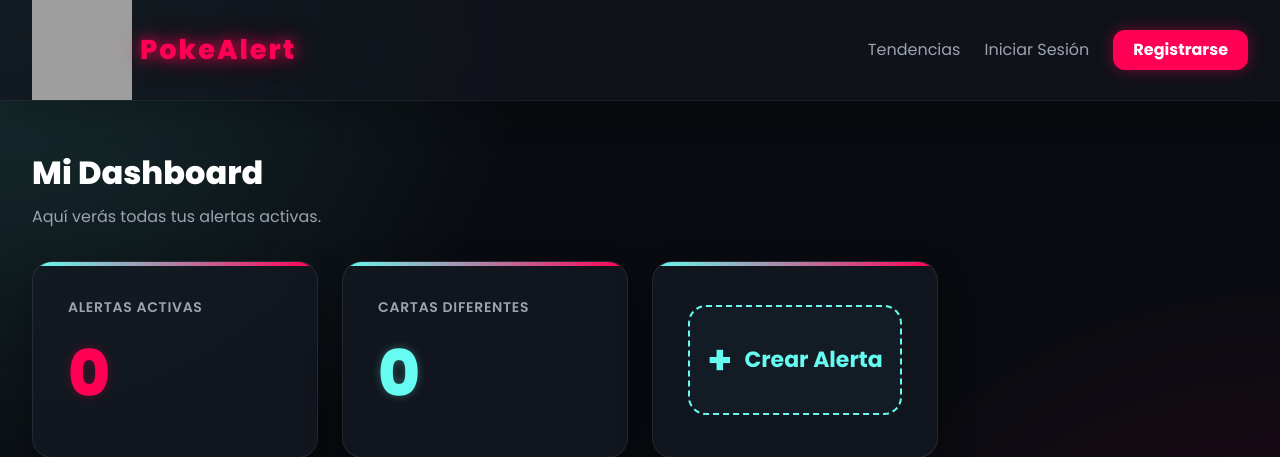
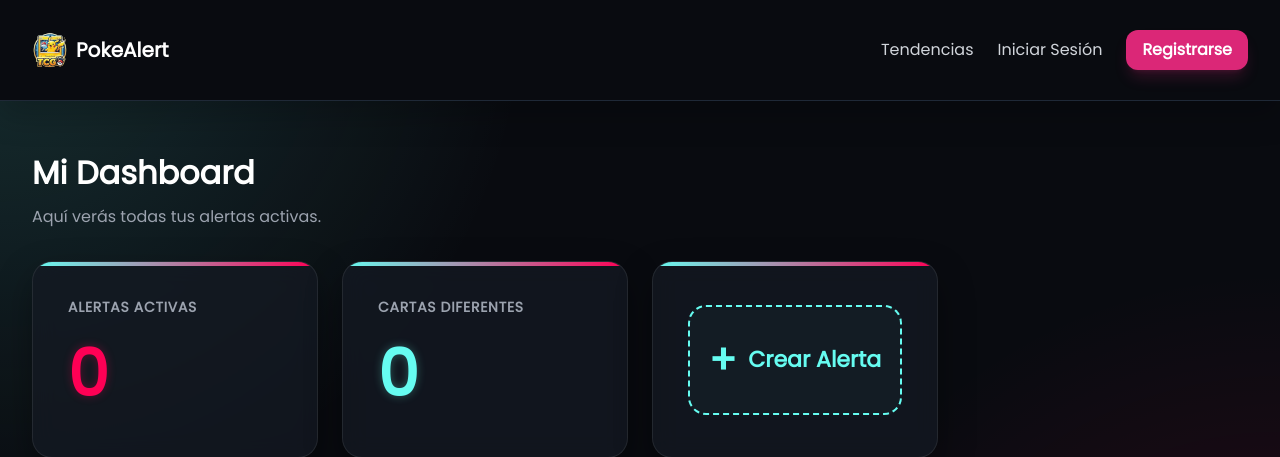
Before and after one commit to Dangelcrack/pokealert, a Django app: template templates/dashboard.html in a window 1280 px wide. Shown: the top 457 px of the page. Run offline with Django 4.2, Linux system fonts and the light colour scheme; the template is opened without the code that fills it, so the values that code supplies are empty; style sheets or scripts are compiled from the project's sources; some libraries are stand-ins or nearby versions; grey boxes are pictures that could not be loaded.

Commit message:
style: reparar inyeccion de Tailwind y diseño de navbar

```diff
--- a/static/css/style.css
+++ b/static/css/style.css
@@ -1,4 +1,4 @@
-@import url('https://fonts.googleapis.com/css2?family=Poppins:wght@300;400;500;600;700;800&display=swap');
+@import url('https://fonts.googleapis.com/css2?family=Poppins:wght=300;400;500;600;700;800&display=swap');
 
 @tailwind base;
 @tailwind components;
--- a/templates/base.html
+++ b/templates/base.html
@@ -22,33 +22,31 @@
 <body class="poke-body">
 
     <!-- Navbar -->
-    <nav class="poke-navbar">
+    <nav class="poke-navbar bg-[#090b10] border-b border-gray-800 text-white">
         <div class="max-w-7xl mx-auto px-4 sm:px-6 lg:px-8">
             <div class="flex justify-between items-center h-16">
-                <!-- Logo -->
                 <div class="flex items-center">
-                    <a href="{% url 'home' %}" class="poke-logo flex items-center gap-2">
-                        <img src="{% static 'logo.png' %}" alt="PokeAlert" class="w-8 h-8 sm:w-9 sm:h-9" width="36" height="36" decoding="async">
+                    <a href="{% url 'home' %}" class="flex items-center gap-2 font-bold text-xl hover:text-pink-500 transition-colors text-white no-underline">
+                        <img src="{% static 'logo.webp' %}" alt="PokeAlert Logo" class="w-8 h-8 sm:w-9 sm:h-9" width="36" height="36" decoding="async">
                         <span>PokeAlert</span>
                     </a>
                 </div>
 
-                <!-- Menu derecha -->
                 <div class="flex items-center gap-6">
-                    <a href="{% url 'market_trends' %}" class="nav-link">
+                    <a href="{% url 'market_trends' %}" class="text-gray-300 hover:text-white font-medium no-underline transition-colors">
                         Tendencias
                     </a>
                     {% if user.is_authenticated %}
-                        <a href="{% url 'dashboard' %}" class="nav-link">
+                        <a href="{% url 'dashboard' %}" class="text-gray-300 hover:text-white font-medium no-underline transition-colors">
                             Mi Dashboard
                         </a>
-                        <a href="{% url 'search' %}" class="nav-link">
+                        <a href="{% url 'search' %}" class="text-gray-300 hover:text-white font-medium no-underline transition-colors">
                             Buscar Cartas
                         </a>
 
-                        <div class="nav-user-zone">
-                            <a href="{% url 'profile' %}" class="profile-link group">
-                                <div class="avatar-container">
+                        <div class="flex items-center gap-3">
+                            <a href="{% url 'profile' %}" class="flex items-center gap-2 text-white no-underline group">
+                                <div class="w-8 h-8 rounded-full overflow-hidden bg-gray-700 border border-gray-600">
                                     {% if request.session.pokemon_avatar == 'charizard' %}
                                         <img src="https://wsrv.nl/?url=raw.githubusercontent.com/PokeAPI/sprites/master/sprites/pokemon/other/official-artwork/6.png&w=64&output=webp&q=80" alt="Charizard" width="32" height="32" loading="lazy" decoding="async">
                                     {% elif request.session.pokemon_avatar == 'gengar' %}
@@ -61,18 +59,18 @@
                                         <img src="https://wsrv.nl/?url=raw.githubusercontent.com/PokeAPI/sprites/master/sprites/pokemon/other/official-artwork/25.png&w=64&output=webp&q=80" alt="Pikachu" width="32" height="32" loading="lazy" decoding="async">
                                     {% endif %}
                                 </div>
-                                <span class="hidden sm:inline">{{ user.username }}</span>
+                                <span class="hidden sm:inline text-gray-200 group-hover:text-white">{{ user.username }}</span>
                             </a>
                             <span class="text-gray-600">|</span>
-                            <a href="{% url 'logout' %}" class="btn-logout">
+                            <a href="{% url 'logout' %}" class="text-sm bg-red-950/40 hover:bg-red-900/60 text-red-400 px-3 py-1.5 rounded-lg font-medium transition-colors no-underline">
                                 Salir
                             </a>
                         </div>
                     {% else %}
-                        <a href="{% url 'login' %}" class="nav-link">
+                        <a href="{% url 'login' %}" class="text-gray-300 hover:text-white font-medium no-underline transition-colors">
                             Iniciar Sesión
                         </a>
-                        <a href="{% url 'register' %}" class="btn-register">
+                        <a href="{% url 'register' %}" class="bg-pink-600 hover:bg-pink-700 text-white px-4 py-2 rounded-xl font-semibold shadow-lg shadow-pink-600/20 transition-all duration-200 no-underline">
                             Registrarse
                         </a>
                     {% endif %}
```
